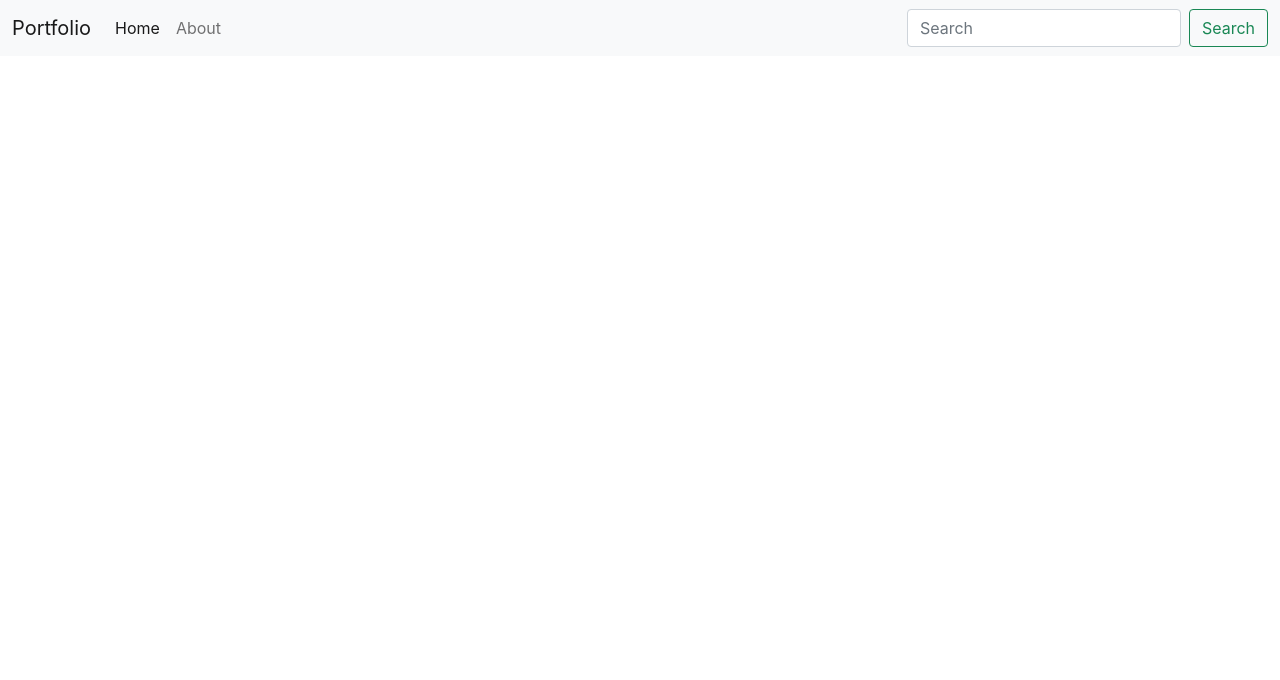
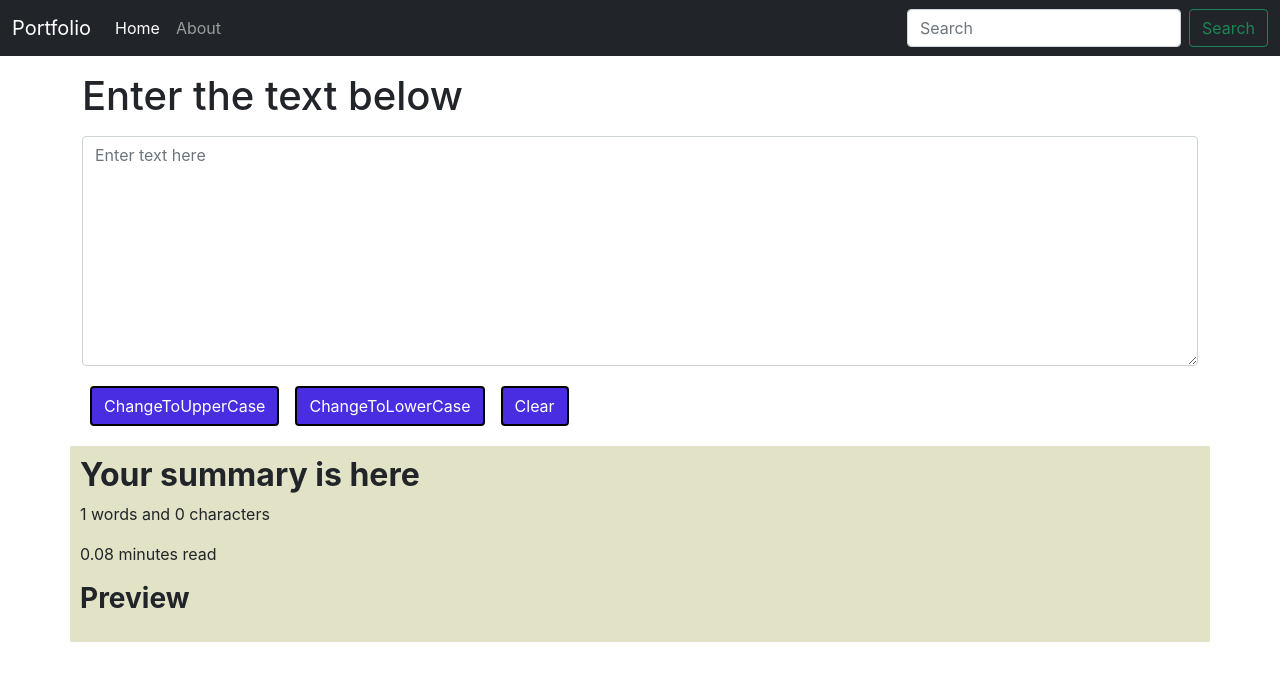
Before and after one commit to Mitushi-23/Text-App, a React (Create React App) app: page / in a window 1280 px wide. Shown: the top 680 px of the page. Built offline with nearby package versions, Linux system fonts and the light colour scheme.

Commit message:
text form is added

```diff
--- a/src/App.css
+++ b/src/App.css
@@ -1,38 +1,11 @@
-.App {
-  text-align: center;
+.btn-primary{
+  background-color: rgba(56, 27, 223, 0.918);
+  border: solid 2px black;
 }
 
-.App-logo {
-  height: 40vmin;
-  pointer-events: none;
+.contain{
+  background-color: rgb(226, 226, 198);
+  padding: 10px;
+  /* color: aquamarine;
+ */
 }
-
-@media (prefers-reduced-motion: no-preference) {
-  .App-logo {
-    animation: App-logo-spin infinite 20s linear;
-  }
-}
-
-.App-header {
-  background-color: #282c34;
-  min-height: 100vh;
-  display: flex;
-  flex-direction: column;
-  align-items: center;
-  justify-content: center;
-  font-size: calc(10px + 2vmin);
-  color: white;
-}
-
-.App-link {
-  color: #61dafb;
-}
-
-@keyframes App-logo-spin {
-  from {
-    transform: rotate(0deg);
-  }
-  to {
-    transform: rotate(360deg);
-  }
-}
--- a/src/App.js
+++ b/src/App.js
@@ -1,10 +1,12 @@
 // import logo from './logo.svg';
 import "./App.css";
 import Navbar from "./components/Navbar";
+import TextForm from "./components/TextForm";
 function App() {
   return (
     <>
       <Navbar title="Portfolio" />
+      <TextForm heading="Enter the text below" />
     </>
   );
 }
--- a/src/components/Navbar.js
+++ b/src/components/Navbar.js
@@ -3,7 +3,7 @@ import PropTypes from 'prop-types'
 
 export default function Navbar(props) {
     return (
-<nav className="navbar navbar-expand-lg navbar-light bg-light">
+<nav className="navbar navbar-expand-lg navbar-dark bg-dark">
   <div className="container-fluid">
     <a className="navbar-brand" href="/">{props.title}</a>
     <button className="navbar-toggler" type="button" data-bs-toggle="collapse" data-bs-target="#navbarSupportedContent" aria-controls="navbarSupportedContent" aria-expanded="false" aria-label="Toggle navigation">
--- /dev/null
+++ b/src/components/TextForm.js
@@ -0,0 +1,63 @@
+import React, { useState } from "react";
+
+export default function TextForm(props) {
+
+  const ConvertToUp = () => {
+    const newText = text.toUpperCase();
+    setText(newText);
+  };
+
+  const handleOnChange = (event) => {
+    setText(event.target.value);
+  };
+
+  const ConvertToLo = () => {
+    const newText = text.toLowerCase();
+    setText(newText);
+  };
+
+
+
+  const Clear =()=>{
+      const newText = "";
+      setText(newText);
+  }
+  const [text, setText] = useState('');
+//   const text1 = setText(text);
+
+  return (
+    <>
+      <div className="container my-3">
+        <h1>{props.heading}</h1>
+        <textarea
+          className="form-control my-3"
+          onChange={handleOnChange}
+          value={text}
+          rows="9"
+          placeholder="Enter text here"
+        ></textarea>
+        <button className="btn btn-primary mx-2 my-1" onClick={ConvertToUp}>
+          ChangeToUpperCase
+        </button>
+        <button className="btn btn-primary mx-2 my-1" onClick={ConvertToLo}>
+          ChangeToLowerCase
+        </button>
+        <button className="btn btn-primary mx-2 my-1" onClick={Clear}>
+          Clear
+        </button>
+
+
+
+      </div>
+
+      <div className="container contain">
+          <h2> <b> Your summary is here </b></h2>
+          <p> {text.split(" ").length} words and {text.length} characters</p>
+          <p> {0.08 * text.split(" ").length} minutes read</p>
+
+          <h3><b> Preview</b> </h3>
+          <p>{text}</p>
+      </div>
+    </>
+  );
+}
```
